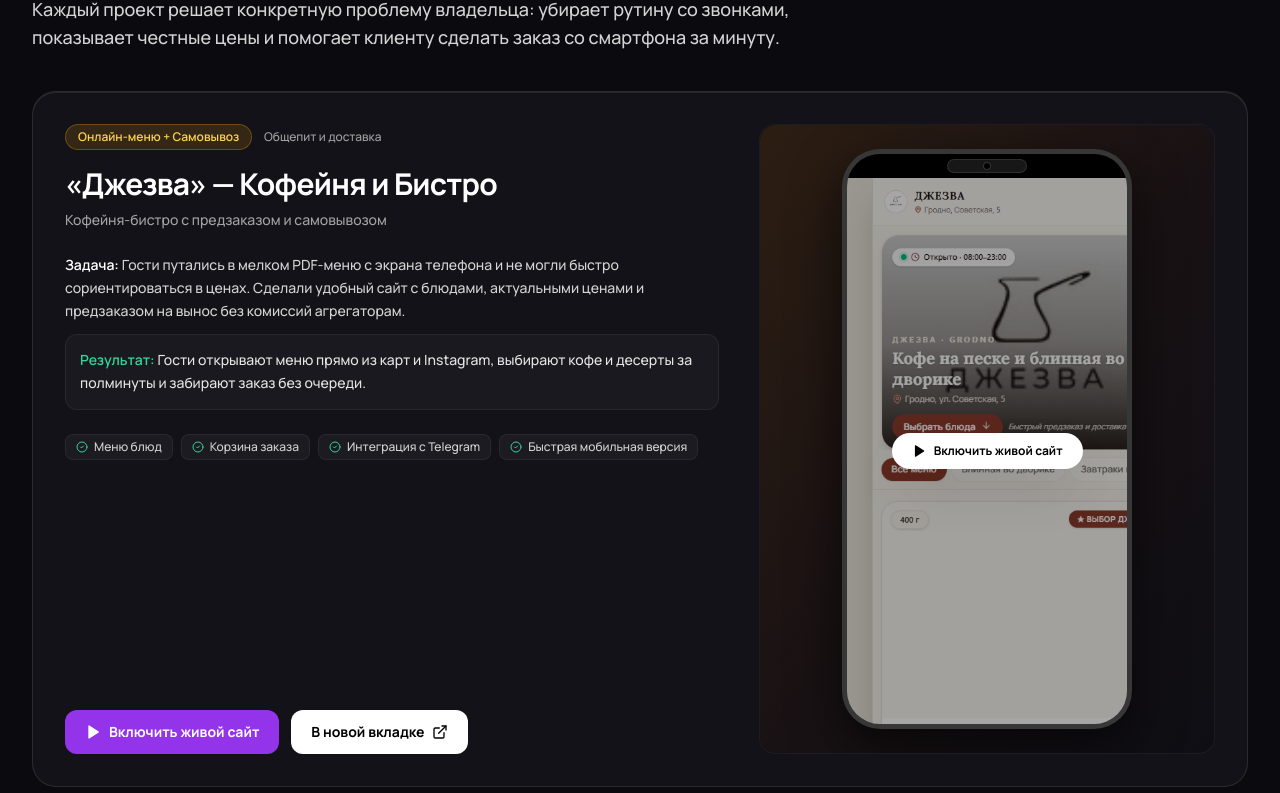
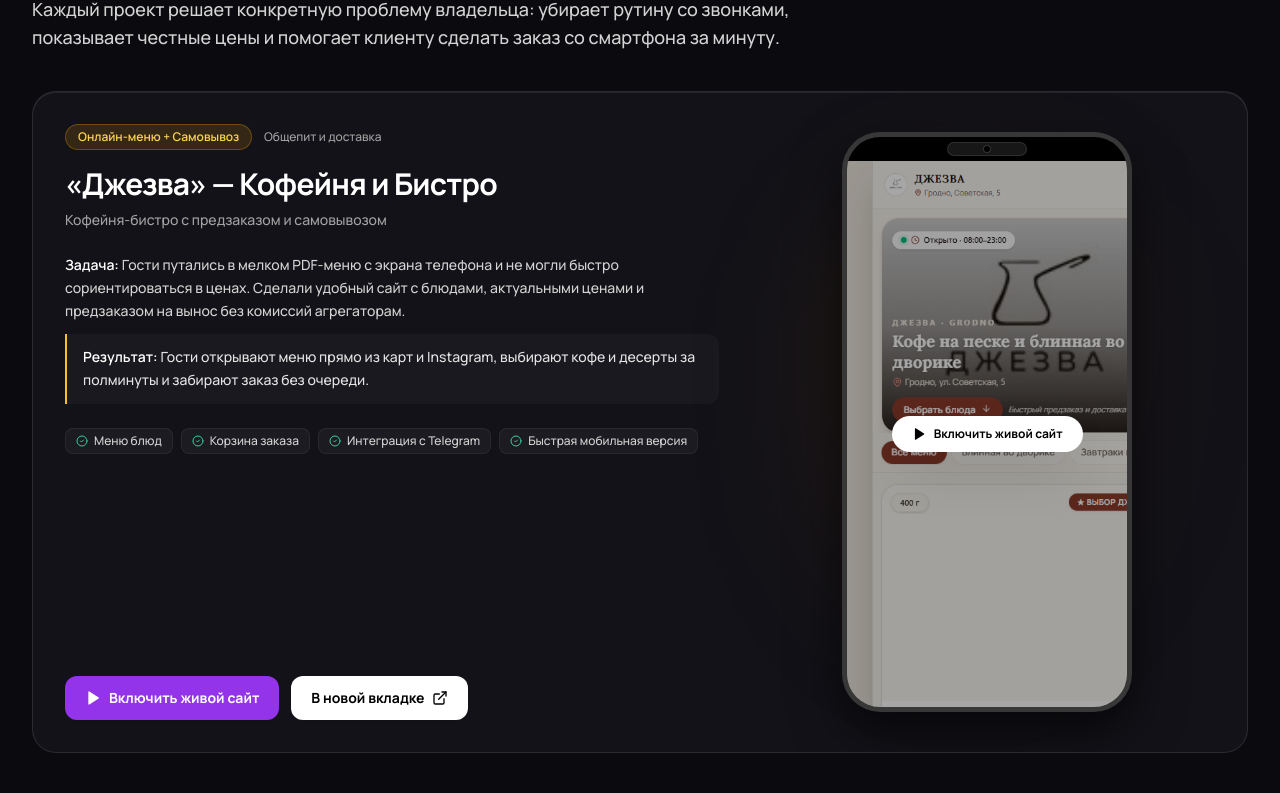
Before and after one commit to MoonWeb-Lab/moonweb-lab, a React (Vite) app: page / in a window 1280 px wide. Shown: the part 1157-1950 px from the top of the page. Built offline with nearby package versions, Linux system fonts and the light colour scheme.

Commit message:
refactor: remove card-in-card effect, add accent left borders to results, and optimize messenger message timings

```diff
--- a/src/components/CasesSection.tsx
+++ b/src/components/CasesSection.tsx
@@ -17,6 +17,7 @@ interface CaseStudy {
   url: string;
   glowColor: string;
   badgeColor: string;
+  accentBorder: string;
   mobileImage: string;
   tags: string[];
 }
@@ -33,6 +34,7 @@ const CASES_DATA: CaseStudy[] = [
     url: 'https://moonweb-lab.github.io/djezva-grodno/',
     glowColor: 'from-amber-600/15 via-orange-600/5 to-transparent',
     badgeColor: 'bg-amber-500/15 text-amber-300 border-amber-500/30',
+    accentBorder: 'border-l-amber-400',
     mobileImage: djezvaImg,
     tags: ['Меню блюд', 'Корзина заказа', 'Интеграция с Telegram', 'Быстрая мобильная версия'],
   },
@@ -47,6 +49,7 @@ const CASES_DATA: CaseStudy[] = [
     url: 'https://moonweb-lab.github.io/blade-and-timber/',
     glowColor: 'from-orange-600/15 via-amber-700/5 to-transparent',
     badgeColor: 'bg-orange-500/15 text-orange-300 border-orange-500/30',
+    accentBorder: 'border-l-orange-400',
     mobileImage: bladeTimberImg,
     tags: ['Выбор мастера', 'Календарь слотов', 'Каталог косметики', 'Без телефонных звонков'],
   },
@@ -61,6 +64,7 @@ const CASES_DATA: CaseStudy[] = [
     url: 'https://moonweb-lab.github.io/lumina-clinic/',
     glowColor: 'from-emerald-600/15 via-teal-600/5 to-transparent',
     badgeColor: 'bg-emerald-500/15 text-emerald-300 border-emerald-500/30',
+    accentBorder: 'border-l-emerald-400',
     mobileImage: luminaImg,
     tags: ['Карточки врачей', 'Прайс процедур', 'Запись на консультацию', 'Доверие пациентов'],
   },
@@ -75,6 +79,7 @@ const CASES_DATA: CaseStudy[] = [
     url: 'https://moonweb-lab.github.io/botanica-bistro/',
     glowColor: 'from-green-600/15 via-emerald-600/5 to-transparent',
     badgeColor: 'bg-green-500/15 text-green-300 border-green-500/30',
+    accentBorder: 'border-l-emerald-400',
     mobileImage: botanicaImg,
     tags: ['Бронь столов', 'Барная карта', 'Галерея интерьера', 'Telegram-оповещения'],
   },
@@ -112,12 +117,12 @@ const CasePreviewFrame = memo<{
   const iframeHeight = scale > 0 ? dimensions.height / scale : 750;
 
   return (
-    <div className="w-full flex items-center justify-center bg-[#0E0E14] rounded-2xl p-4 sm:p-6 border border-white/[0.06] relative select-none overflow-hidden">
+    <div className="w-full flex items-center justify-center relative select-none py-2">
 
-      {/* Ambient Radial Color Accent matching niche */}
-      <div className={`absolute inset-0 bg-gradient-to-br ${caseItem.glowColor} rounded-2xl pointer-events-none z-0`} />
+      {/* Ambient Radial Color Glow directly behind the phone frame (no intermediate box) */}
+      <div className={`absolute w-[320px] h-[480px] bg-gradient-to-br ${caseItem.glowColor} rounded-full blur-[70px] pointer-events-none z-0`} />
 
-      {/* Realistic Mobile Mockup Frame */}
+      {/* Realistic Mobile Mockup Frame standing directly inside the card */}
       <div className="relative z-10 w-[270px] sm:w-[290px] h-[540px] sm:h-[580px] rounded-[38px] bg-[#121217] border-[5px] border-neutral-700/80 shadow-[0_20px_50px_rgba(0,0,0,0.6),inset_0_1px_0_0_rgba(255,255,255,0.12)] flex flex-col overflow-hidden">
 
         {/* Dynamic Island / Speaker notch */}
@@ -260,8 +265,8 @@ export const CasesSection: React.FC = () => {
                         <strong className="text-white font-semibold">Задача: </strong>
                         {item.problemSolution}
                       </p>
-                      <p className="p-3.5 rounded-xl bg-white/[0.03] border border-white/[0.06] text-neutral-200">
-                        <strong className="text-emerald-400 font-semibold">Результат: </strong>
+                      <p className={`py-3 px-4 rounded-r-xl bg-white/[0.03] border-l-2 ${item.accentBorder} text-neutral-200`}>
+                        <strong className="text-white font-semibold">Результат: </strong>
                         {item.result}
                       </p>
                     </div>
--- a/src/components/ConversionFlowSection.tsx
+++ b/src/components/ConversionFlowSection.tsx
@@ -38,7 +38,7 @@ const DEMO_STEPS: DemoMessage[] = [
   },
 ];
 
-const MESSAGE_DELAYS = [0.1, 1.0, 1.9];
+const MESSAGE_DELAYS = [0.05, 0.55, 1.05];
 
 export const ConversionFlowSection: React.FC = () => {
   const shouldReduceMotion = useReducedMotion();
@@ -206,17 +206,17 @@ export const ConversionFlowSection: React.FC = () => {
         </motion.div>
       </motion.div>
 
-      {/* Spring Message Pop-in Widget (Pure transform & opacity, 60 FPS) */}
+      {/* Message Demonstration Feed (Clean background, zero card-in-card wrapper) */}
       <motion.div
         initial={{ opacity: 0, y: shouldReduceMotion ? 0 : 16 }}
         whileInView={{ opacity: 1, y: 0 }}
         viewport={{ once: true, amount: 0.2 }}
-        transition={{ duration: 0.65, ease: [0.22, 1, 0.36, 1] }}
-        className="rounded-3xl bg-[#121218] border border-white/10 shadow-[inset_0_1px_0_0_rgba(255,255,255,0.08)] p-6 sm:p-8 lg:p-10 relative overflow-hidden"
+        transition={{ duration: 0.45, ease: [0.22, 1, 0.36, 1] }}
+        className="relative pt-4"
       >
-        <div className="flex flex-col sm:flex-row sm:items-center justify-between gap-4 mb-8 pb-6 border-b border-white/10">
+        <div className="flex flex-col sm:flex-row sm:items-center justify-between gap-4 mb-6">
           <div>
-            <div className="flex items-center gap-2 text-xs font-semibold text-purple-300 mb-1">
+            <div className="flex items-center gap-2 text-xs font-semibold text-purple-300 mb-1.5">
               <Bell className="w-4 h-4 text-purple-400" />
               <span>Наглядный пример связки «Сайт → Telegram»</span>
             </div>
@@ -227,14 +227,14 @@ export const ConversionFlowSection: React.FC = () => {
 
           <button
             onClick={handleReplay}
-            className="self-start sm:self-auto inline-flex items-center gap-2 px-4 py-2 rounded-xl bg-white/[0.06] hover:bg-white/15 border border-white/10 text-xs font-semibold text-white transition-colors cursor-pointer"
+            className="self-start sm:self-auto inline-flex items-center gap-2 px-4 py-2 rounded-xl bg-[#14141C] hover:bg-white/10 border border-white/10 text-xs font-semibold text-white transition-colors cursor-pointer"
           >
             <RotateCcw className="w-3.5 h-3.5" />
             <span>Повторить демо заявки</span>
           </button>
         </div>
 
-        {/* Message Feed with Calm Messenger Pacing (0.1s -> 1.0s -> 1.9s) */}
+        {/* Message Feed with 0.5s intervals (0.05s -> 0.55s -> 1.05s, duration 0.45s) */}
         <div key={replayKey} className="space-y-4 max-w-3xl mx-auto">
           {DEMO_STEPS.map((step, idx) => {
             const isTelegram = step.type === 'telegram';
@@ -245,14 +245,14 @@ export const ConversionFlowSection: React.FC = () => {
                 key={step.id}
                 initial={{
                   opacity: 0,
-                  y: shouldReduceMotion ? 0 : 16,
+                  y: shouldReduceMotion ? 0 : 14,
                 }}
                 animate={{
                   opacity: 1,
                   y: 0,
                 }}
                 transition={{
-                  duration: shouldReduceMotion ? 0 : 0.65,
+                  duration: shouldReduceMotion ? 0 : 0.45,
                   delay: shouldReduceMotion ? 0 : MESSAGE_DELAYS[idx],
                   ease: [0.22, 1, 0.36, 1] as [number, number, number, number],
                 }}
```
